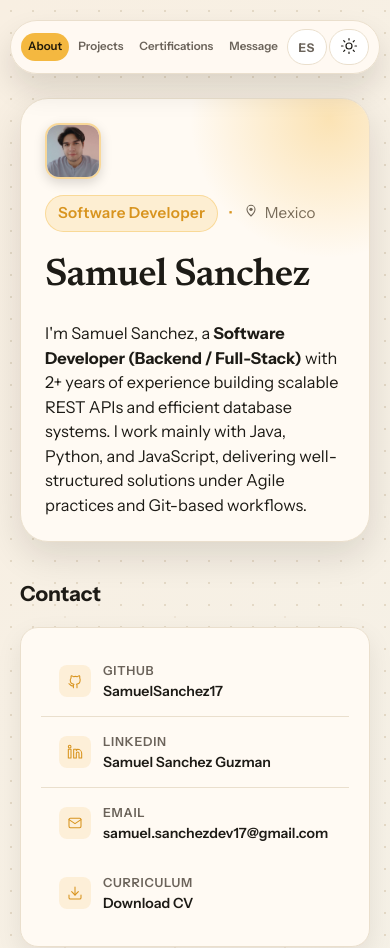
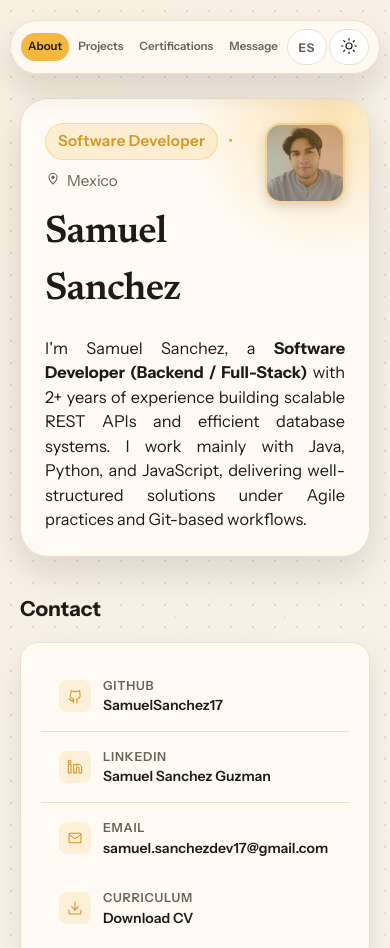
Before and after one commit to SamuelSanchez17/Portfolio, a plain HTML site: page index.html in a window 390 px wide. Shown: the top 948 px of the page. Drawn offline with Linux system fonts and the light colour scheme.

Commit message:
feat: enhance hero section layout and update avatar size; modify Spanish translation for navigation

```diff
--- a/css/app.css
+++ b/css/app.css
@@ -254,10 +254,24 @@ body {
   animation: rise 0.8s ease both;
 }
 
+.hero-heading {
+  display: flex;
+  align-items: flex-start;
+  justify-content: space-between;
+  gap: 24px;
+}
+
+.hero-title-block {
+  display: grid;
+  gap: 12px;
+  min-width: 0;
+  flex: 1;
+}
+
 .hero-avatar {
-  width: 64px;
-  height: 64px;
-  border-radius: 16px;
+  width: 136px;
+  height: 136px;
+  border-radius: 20px;
   overflow: hidden;
   border: 2px solid rgba(244, 184, 64, 0.5);
   box-shadow: 0 4px 12px rgba(0, 0, 0, 0.15);
@@ -336,6 +350,7 @@ h1 {
   font-size: 1.02rem;
   max-width: 64ch;
   color: var(--ink);
+  text-align: justify;
 }
 
 .hero-links {
@@ -1172,10 +1187,16 @@ h2 {
     font-size: 0.72rem;
   }
 
+  .hero-heading {
+    justify-content: space-between;
+    gap: 16px;
+  }
+
   .hero-avatar {
-    width: 56px;
-    height: 56px;
-    border-radius: 14px;
+    width: 80px;
+    height: 80px;
+    border-radius: 16px;
+    transform: translateX(0);
   }
 
   .hero-links {
--- a/index.html
+++ b/index.html
@@ -52,15 +52,8 @@
       </nav>
 
       <header class="hero">
-        <div class="hero-avatar">
-          <img
-            src="Assets/img/profile.jpg"
-            width="64"
-            height="64"
-            alt="Samuel Sanchez Guzman"
-          />
-        </div>
-
+        <div class="hero-heading">
+          <div class="hero-title-block">
             <div class="hero-meta">
               <span class="pill" data-i18n="hero-pill">Software Developer</span>
               <span class="meta-sep">•</span>
@@ -78,6 +71,18 @@
             </div>
 
             <h1>Samuel Sanchez</h1>
+          </div>
+
+          <div class="hero-avatar">
+            <img
+              src="Assets/img/profile.jpg"
+              width="136"
+              height="136"
+              alt="Samuel Sanchez Guzman"
+            />
+          </div>
+        </div>
+
         <p class="hero-summary" data-i18n-html="hero-summary">
             I'm Samuel Sanchez, a
             <strong>Software Developer (Backend / Full-Stack)</strong> with 2+
--- a/js/app.js
+++ b/js/app.js
@@ -92,7 +92,7 @@ const translations = {
     "form-try-again": "Try Again",
   },
   es: {
-    "nav-about": "Sobre mí",
+    "nav-about": "Acerca",
     "nav-projects": "Proyectos",
     "nav-certifications": "Certificaciones",
     "hero-pill": "Desarrollador de Software",
```
Lines whose indentation alone changed are shown as unchanged.
